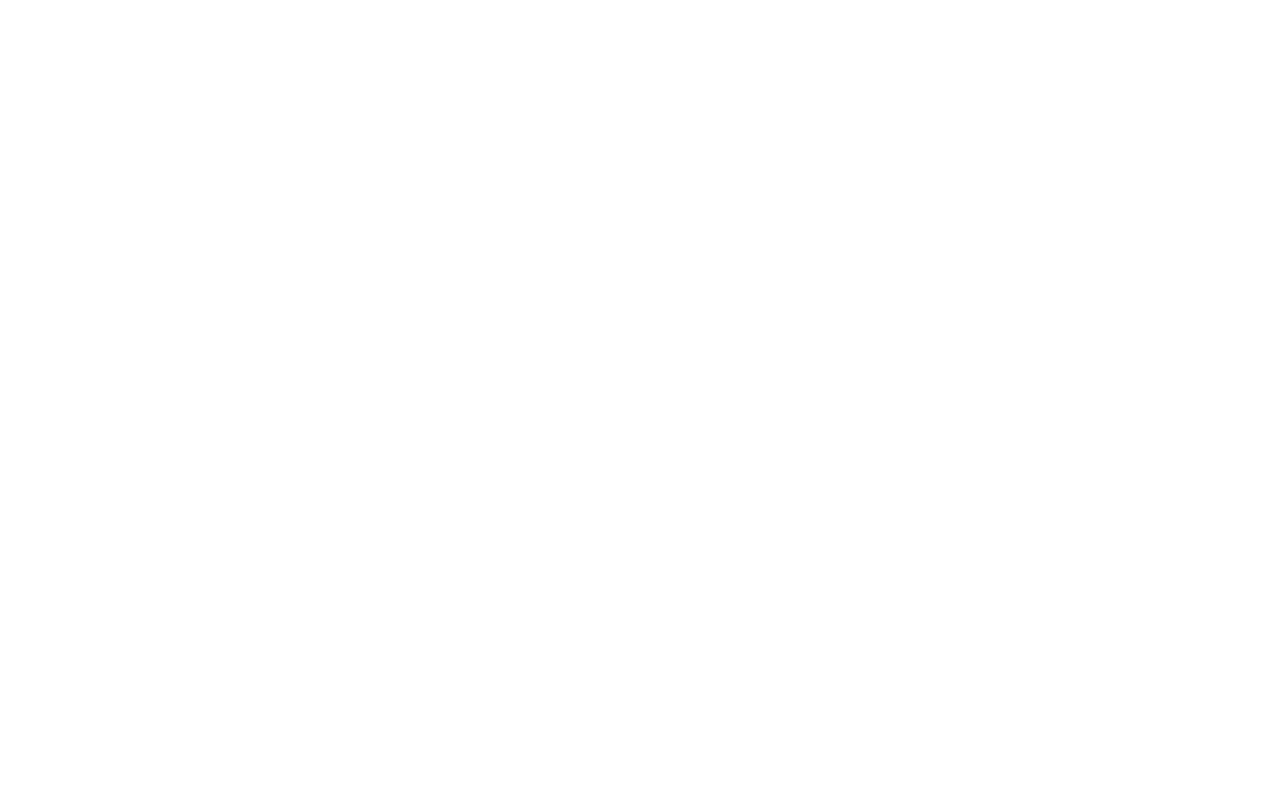
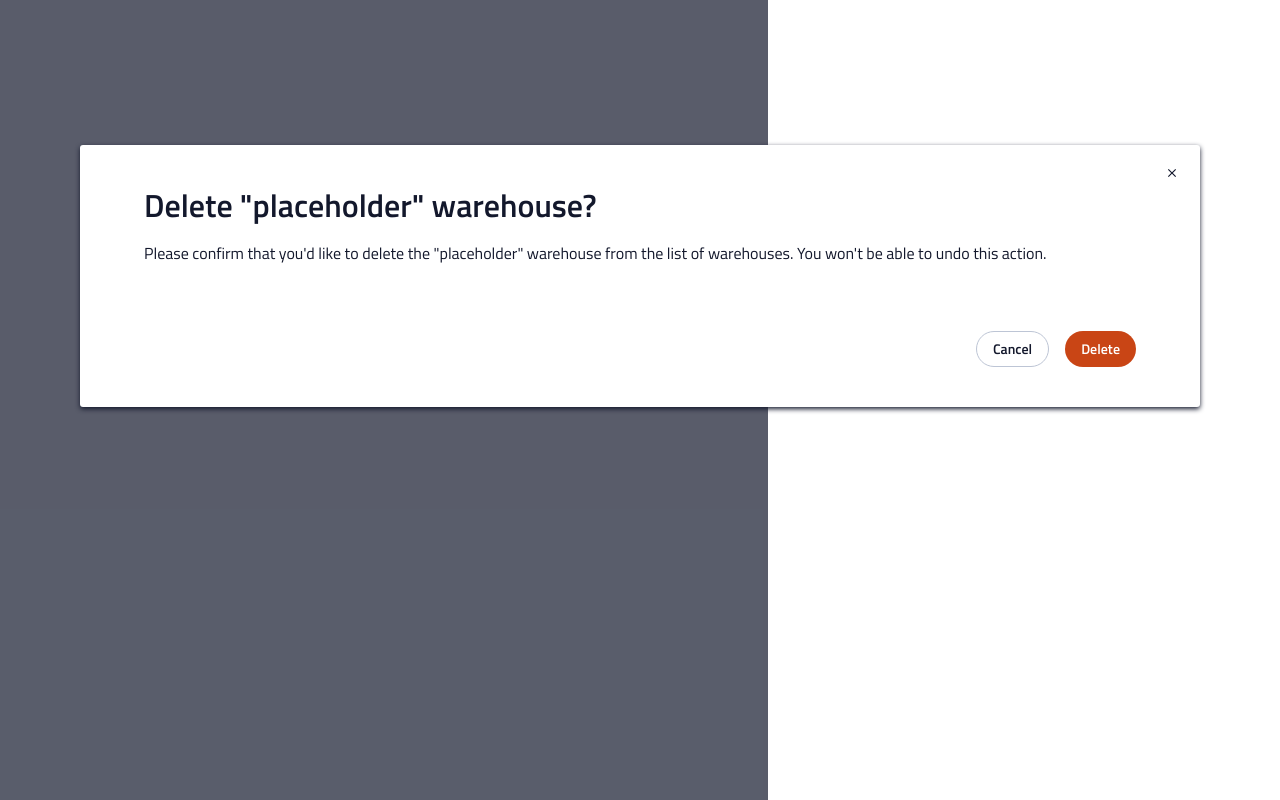
Before and after one commit to timohuennebeck/instock-jon, a React (Create React App) app: page / in a window 1280 px wide. Before the commit this address had no page. Shown: the top 800 px of the page. Built offline with nearby package versions, Linux system fonts and the light colour scheme.

Commit message:
add transparent background to delete notification

```diff
--- a/src/App.js
+++ b/src/App.js
@@ -2,6 +2,7 @@ import './App.scss';
 import { BrowserRouter as Router, Routes, Route } from 'react-router-dom';
 import WarehousesDetailsEdit from './pages/WarehousesDetailsEdit/WarehousesDetailsEdit';
 import WarehousesDetailsAdd from './pages/WarehouseDetailsAdd/WarehousesDetailsAdd';
+import DeleteNotification from './components/DeleteNotification/DeleteNotification';
 // import PageHeader from './components/PageHeader/PageHeader';
 // import WarehouseList from './pages/WarehouseList/WarehouseList';
 // import WarehouseDetails from './pages/WarehouseDetails/WarehouseDetails';
@@ -12,14 +13,15 @@ function App() {
   return (
     <div>
       <Router>
+        <DeleteNotification />
         {/* <PageHeader /> */}
         <Routes>
           {/* <Route path='/' element={<WarehouseList />} />
           <Route path='/warehouses' element={<WarehouseList />} />
           <Route path='/inventory' element={<InventoryList />} /> */}
           {/* <Route path='/warehouses/:id' element={<WarehouseDetails />} /> */}
-          <Route path="warehouses/:id/edit" element={<WarehousesDetailsEdit />}/>
-          <Route path="warehouses/add" element={<WarehousesDetailsAdd />}/>
+          {/* <Route path="warehouses/:id/edit" element={<WarehousesDetailsEdit />}/>
+          <Route path="warehouses/add" element={<WarehousesDetailsAdd />}/> */}
           {/* <Route part='inventory/:id' element={<InventoryDetail />} /> */}
         </Routes>
       </Router>
--- /dev/null
+++ b/src/components/DeleteNotification/DeleteNotification.jsx
@@ -0,0 +1,34 @@
+import "./DeleteNotification.scss";
+import NavButton from "../NavButton/NavButton";
+import CloseIcon from "../../assets/images/icons/close-24px.svg";
+
+function DeleteNotification() {
+    return (
+        <>
+            <div className="transparent-background">
+                <article className="delete">
+                    <img className="delete__img" src={CloseIcon} alt="" />
+                    <div className="delete__content">
+                        <h1 className="delete__content-header">Delete "placeholder" warehouse?</h1>
+                        <p className="delete__content-message">
+                            Please confirm that you'd like to delete the "placeholder" warehouse
+                            from the list of warehouses. You won't be able to undo this action.
+                        </p>
+                    </div>
+
+                    <div className="delete__buttons">
+                        <NavButton
+                            content="Cancel"
+                            fontColor="#13182C"
+                            backgroundColor="#FFFFFF"
+                            border="1px solid #BDC5D5"
+                        />
+                        <NavButton content="Delete" backgroundColor="#C94515" />
+                    </div>
+                </article>
+            </div>
+        </>
+    );
+}
+
+export default DeleteNotification;
--- /dev/null
+++ b/src/components/DeleteNotification/DeleteNotification.scss
@@ -0,0 +1,55 @@
+@use "../../styles/partials/variables" as *;
+@use "../../styles/partials/mixins" as *;
+
+.transparent-background {
+    @include tablet {
+        background: rgba(19, 24, 44, 0.7);
+        width: 768px;
+        height: 1024px;
+    }
+}
+
+.delete {
+    height: 667px;
+    padding: 60px 16px 24px;
+    position: relative;
+    display: flex;
+    flex-direction: column;
+    justify-content: space-between;
+    background-color: $prim-color-3;
+
+    @include tablet {
+        height: 262px;
+        padding: 40px 64px;
+        border-radius: 3px;
+        position: absolute;
+        left: 6.25%;
+        right: 6.25%;
+        top: 18.07%;
+        bottom: 56.35%;
+        box-shadow: 0 2px 5px 0 #13182C;
+    }
+
+    &__img {
+        width: 14px;
+        height: 14px;
+        position: absolute;
+        top: 21px;
+        right: 21px;
+    }
+
+    &__content {
+        &-message {
+            padding-top: 1rem;
+        }
+    }
+
+    &__buttons {
+        display: flex;
+        gap: 1rem;
+
+        @include tablet {
+            justify-content: flex-end;
+        }
+    }
+}
```
